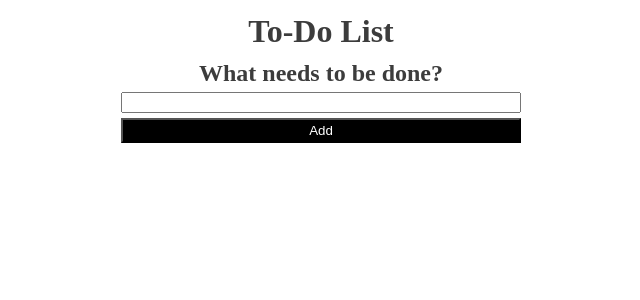
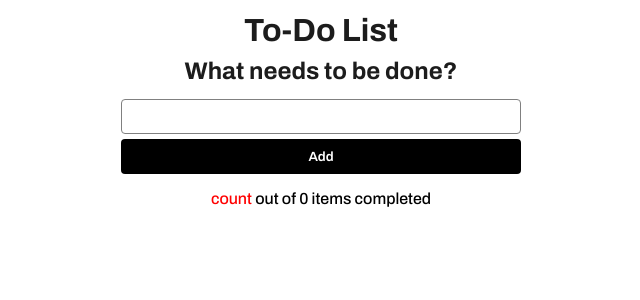
Before and after one commit to BYulia911/todo-list-vue, a Vue app: page / in a window 1280 px wide. Shown: the top 300 px of the page, without its empty margins (319-959 px from the left). Built offline with nearby package versions, Linux system fonts and the light colour scheme.

Commit message:
Добавление шрифта, добавление front для формы и задачи

```diff
--- a/src/App.vue
+++ b/src/App.vue
@@ -3,6 +3,10 @@
     <h1>To-Do List</h1>
     <h2>What needs to be done?</h2>
     <AddTodo @add="addTodo" />
+    <p>
+      <span style="color: red">count</span> out of {{ this.todos.length }} items
+      completed
+    </p>
     <TodoList :todos="todos" @del="delTodo" @save="saveTodo" />
   </div>
 </template>
@@ -24,7 +28,9 @@ export default {
   },
   methods: {
     addTodo(str) {
-      this.todos.push(str);
+      if (str) {
+        this.todos.push(str);
+      }
     },
     delTodo(index) {
       this.todos.splice(index, 1);
@@ -36,16 +42,22 @@ export default {
 };
 </script>
 
-<style scoped>
+<style>
+@import url("https://fonts.googleapis.com/css2?family=Archivo:ital,wght@0,100..900;1,100..900&display=swap");
+
 #app {
   display: flex;
   flex-direction: column;
   align-items: center;
+  font-family: "Archivo", sans-serif;
+  font-optical-sizing: auto;
+  font-weight: 500;
+  font-style: normal;
 }
 
 h1,
 h2 {
-  color: rgb(60, 60, 60);
+  color: #1c1c1c;
   margin: 5px;
 }
 </style>
--- a/src/components/AddTodo.vue
+++ b/src/components/AddTodo.vue
@@ -26,13 +26,32 @@ export default {
 .form {
   display: flex;
   flex-direction: column;
+  margin-top: 10px;
   gap: 5px;
   width: 400px;
+}
+
+input {
+  border: 1px solid gray;
+  font-size: 15px;
+  padding: 0 5px;
+}
+
+input,
+.addButton {
+  height: 35px;
+  box-sizing: border-box;
+  border-radius: 4px;
+  font-family: "Archivo", sans-serif;
+  font-optical-sizing: auto;
+  font-weight: 600;
+  font-style: normal;
 }
 
 .addButton {
   color: white;
   background-color: black;
   padding: 3px;
+  border: none;
 }
 </style>
--- a/src/components/TodoItem.vue
+++ b/src/components/TodoItem.vue
@@ -8,9 +8,12 @@
         id="done"
         v-model="checked"
       />
-      <div v-if="isDisabled">
-        <input v-model="todoInput" id="todoInput" name="todoInput" />
-      </div>
+      <input
+        v-if="isDisabled"
+        v-model="todoInput"
+        id="todoInput"
+        name="todoInput"
+      />
       <span v-else :class="{ checked: checked }">{{ todo }}</span>
     </div>
     <div class="buttons">
@@ -52,35 +55,46 @@ export default {
 </script>
 
 <style scoped>
+input,
+button {
+  font-family: "Archivo", sans-serif;
+  font-optical-sizing: auto;
+  font-weight: 800;
+  font-style: normal;
+}
+
 li {
   display: flex;
   flex-direction: column;
-  margin: 10px;
+  margin: 0 0 30px 0;
   gap: 5px;
 }
 
 .inputs {
   display: flex;
+  width: 100%;
   flex-direction: row;
   align-items: center;
   gap: 10px;
 }
 
 input {
-  width: 100%;
+  width: calc(100% - 40px);
   height: 30px;
-  font-size: 14px;
+  font-size: 18px;
+  font-weight: 500;
   box-sizing: border-box;
 }
 
 span {
-  font-size: 16px;
+  font-size: 18px;
+  margin-left: 4px;
 }
 
 .checkbox-input {
   appearance: none;
-  width: 25px;
-  height: 25px;
+  width: 30px;
+  height: 30px;
   border-radius: 4px;
   border: 1px solid black;
   background-color: #fff;
@@ -102,6 +116,7 @@ span {
 
 button {
   width: 150px;
+  height: 30px;
   border: none;
   padding: 4px 0;
   border-radius: 4px;
```
Also changed, not shown: 11 other files (tests, documents, lock files or other folders).
